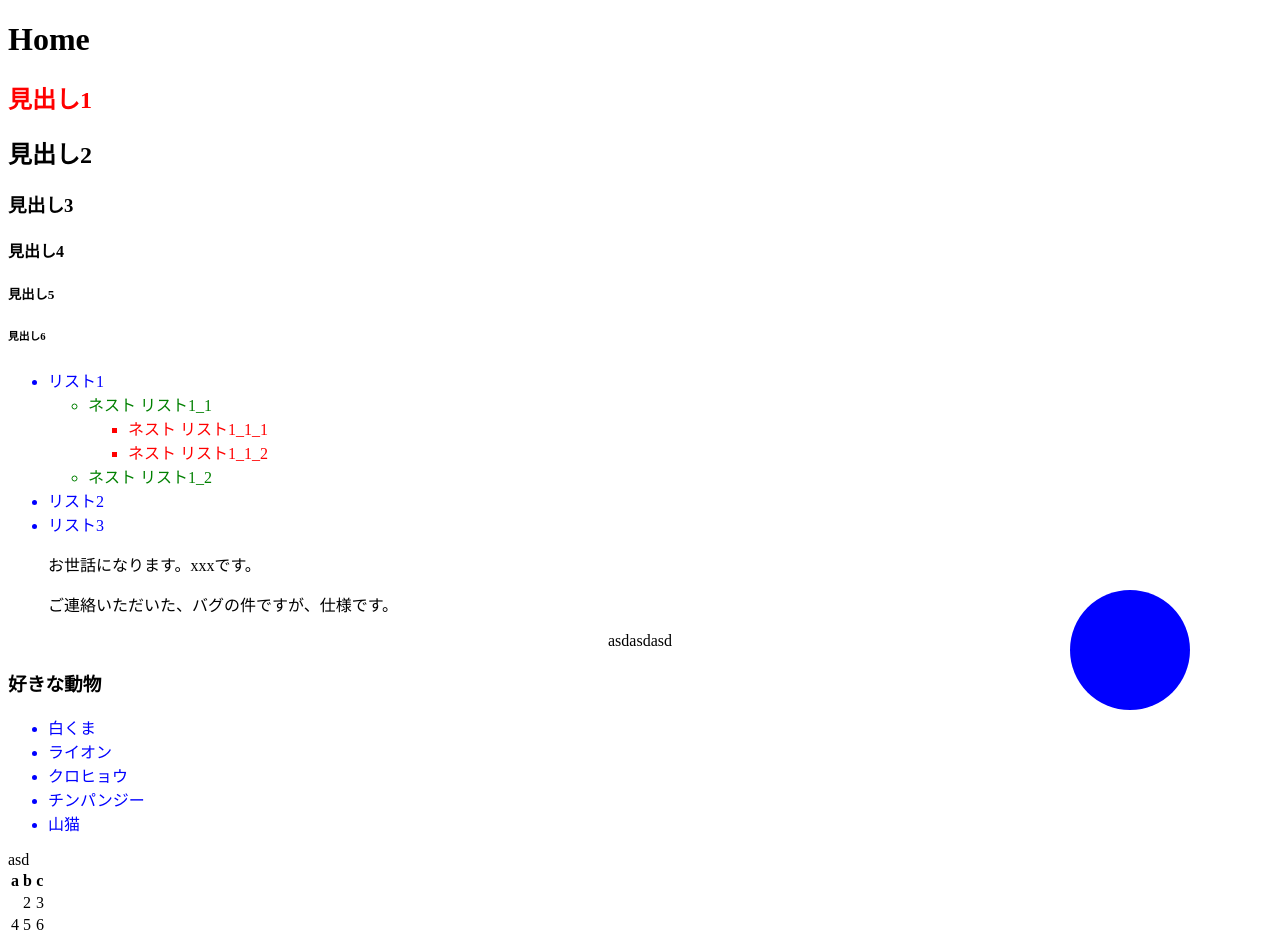
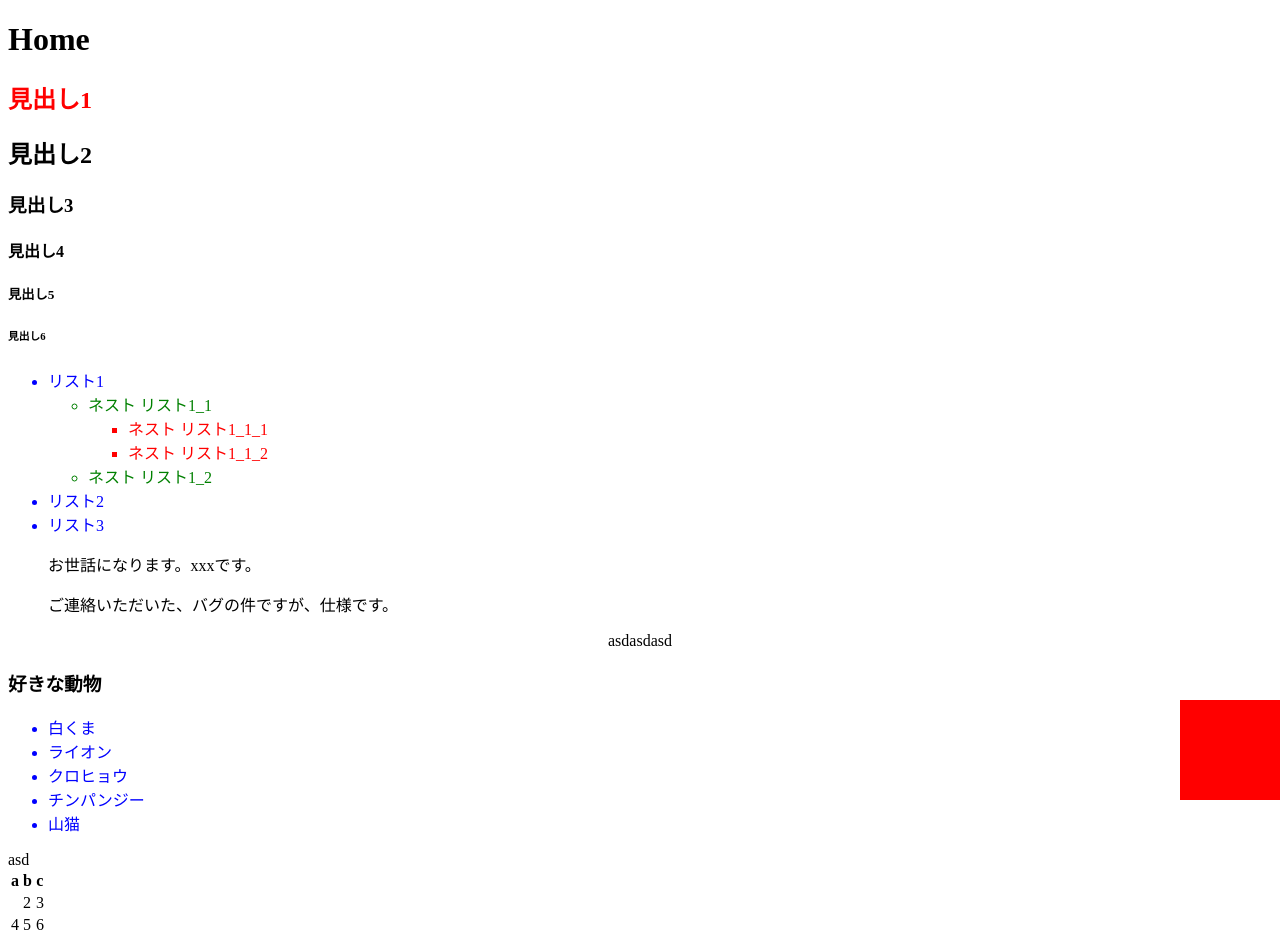
Before and after one commit to sh-fes/sh-fes, a React (Create React App) app: page / in a window 1280 px wide. Built offline with nearby package versions, Linux system fonts and the light colour scheme.

Commit message:
Add:node-sass Support node-sassを追加してsassをCSSModulesとして使えるようにしました それ以外の変更は、ImportとExportの整理です

```diff
--- a/src/App.tsx
+++ b/src/App.tsx
@@ -1,6 +1,6 @@
 import React, { Component } from 'react';
 import { BrowserRouter as Router, Route, Switch } from 'react-router-dom';
-import { Navigation } from './Components/Navigation/';
+// import { Navigation } from './Components/Navigation/';
 import { Home, Products, Reports } from './pages';
 
 interface Props {}
@@ -9,7 +9,7 @@ class App extends Component<Props> {
     render() {
         return (
             <Router>
-                <Navigation />
+                {/* <Navigation /> */}
                 <Switch>
                     <Route path='/' exact component={Home} />
                     <Route path='/reports' component={Reports} />
--- /dev/null
+++ b/src/Components/SVG/index.ts
@@ -0,0 +1 @@
+export { default as Sample } from './sample';
--- /dev/null
+++ b/src/Components/SVG/sample.module.css
@@ -0,0 +1,15 @@
+.Svg {
+    position: fixed;
+    right: 0;
+    bottom: 0;
+
+    background-color: red;
+}
+.Svg .Circle {
+    transition: all 200ms ease;
+
+    stroke-dasharray: 0 calc(3.14 * 50);
+}
+.Svg:hover .Circle {
+    stroke-dasharray: calc(10 * 3.14 * 50 / 100) calc(3.14 * 50);
+}
--- /dev/null
+++ b/src/Components/SVG/sample.tsx
@@ -0,0 +1,30 @@
+import React, { Component } from 'react';
+import Style from './sample.module.css';
+
+class Sample extends Component {
+    render() {
+        return (
+            <>
+                <svg
+                    className={Style.Svg}
+                    height='100'
+                    width='100'
+                    viewBox='0 0 100 100'
+                >
+                    <circle
+                        className={Style.Circle}
+                        r='25'
+                        cx='50'
+                        cy='50'
+                        fill='transparent'
+                        stroke='tomato'
+                        stroke-width='50'
+                        stroke-dasharray='calc(20 * 31.4 / 100 *5) calc(31.4 * 5)'
+                        transform='rotate(-90) translate(-100)'
+                    />
+                </svg>
+            </>
+        );
+    }
+}
+export default Sample;
--- /dev/null
+++ b/src/Components/Templates/Components/Markdown.module.scss
@@ -0,0 +1,23 @@
+article {
+    .H1 {
+        color: red;
+    }
+    .UL {
+        color: blue;
+        .LI {
+            color: blue;
+            .UL {
+                color: green;
+                .LI {
+                    color: green;
+                    .UL {
+                        color: red;
+                        .LI {
+                            color: red;
+                        }
+                    }
+                }
+            }
+        }
+    }
+}
--- a/src/Components/Templates/Components/elements/H1.tsx
+++ b/src/Components/Templates/Components/elements/H1.tsx
@@ -1,5 +1,6 @@
 import React, { Component } from 'react';
-import Style from '../Markdown.module.css';
+import Style from '../Markdown.module.scss';
+// import Style from '../Markdown.module.css';
 
 class MD_h1 extends Component {
     render() {
--- a/src/Components/Templates/Components/elements/LI.tsx
+++ b/src/Components/Templates/Components/elements/LI.tsx
@@ -1,5 +1,6 @@
 import React, { Component } from 'react';
-import Style from '../Markdown.module.css';
+import Style from '../Markdown.module.scss';
+// import Style from '../Markdown.module.css';
 
 class MD_LI extends Component {
     render() {
--- a/src/Components/Templates/Components/elements/UL.tsx
+++ b/src/Components/Templates/Components/elements/UL.tsx
@@ -1,5 +1,6 @@
 import React, { Component } from 'react';
-import Style from '../Markdown.module.css';
+import Style from '../Markdown.module.scss';
+// import Style from '../Markdown.module.css';
 
 class MD_UL extends Component {
     render() {
--- a/src/Components/index.ts
+++ b/src/Components/index.ts
@@ -1 +1,3 @@
-export { Navigation } from './Navigation/';
+export { Navigation } from './Navigation';
+export { Sample } from './SVG';
+export { ArticleTemplates } from './Templates';
--- a/src/pages/Home.tsx
+++ b/src/pages/Home.tsx
@@ -1,7 +1,7 @@
 import React, { Component } from 'react';
 import { Helmet } from 'react-helmet';
 import { Store } from 'redux';
-import { ArticleTemplates } from '../Components/Templates';
+import { ArticleTemplates, Sample } from '../Components';
 import Base from './PageBase';
 
 interface Props {
@@ -16,6 +16,7 @@ class Home extends Component<Props> {
                     <title>Home</title>
                 </Helmet>
                 <Base>
+                    <Sample />
                     <div className='home'>
                         <h1>Home</h1>
                     </div>
```
Also changed, not shown: src/Components/Templates/index.ts (line endings or trailing spaces).
